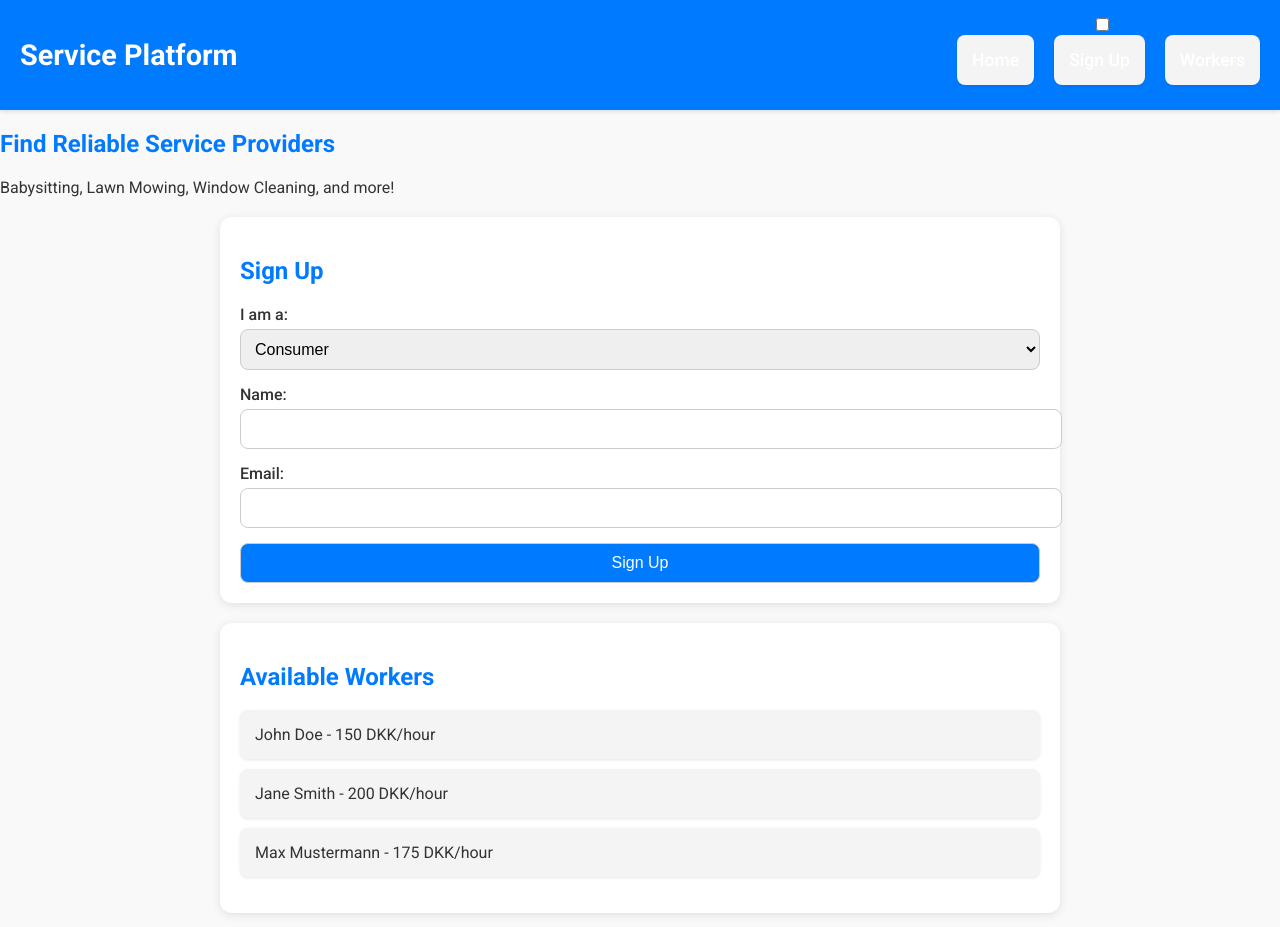
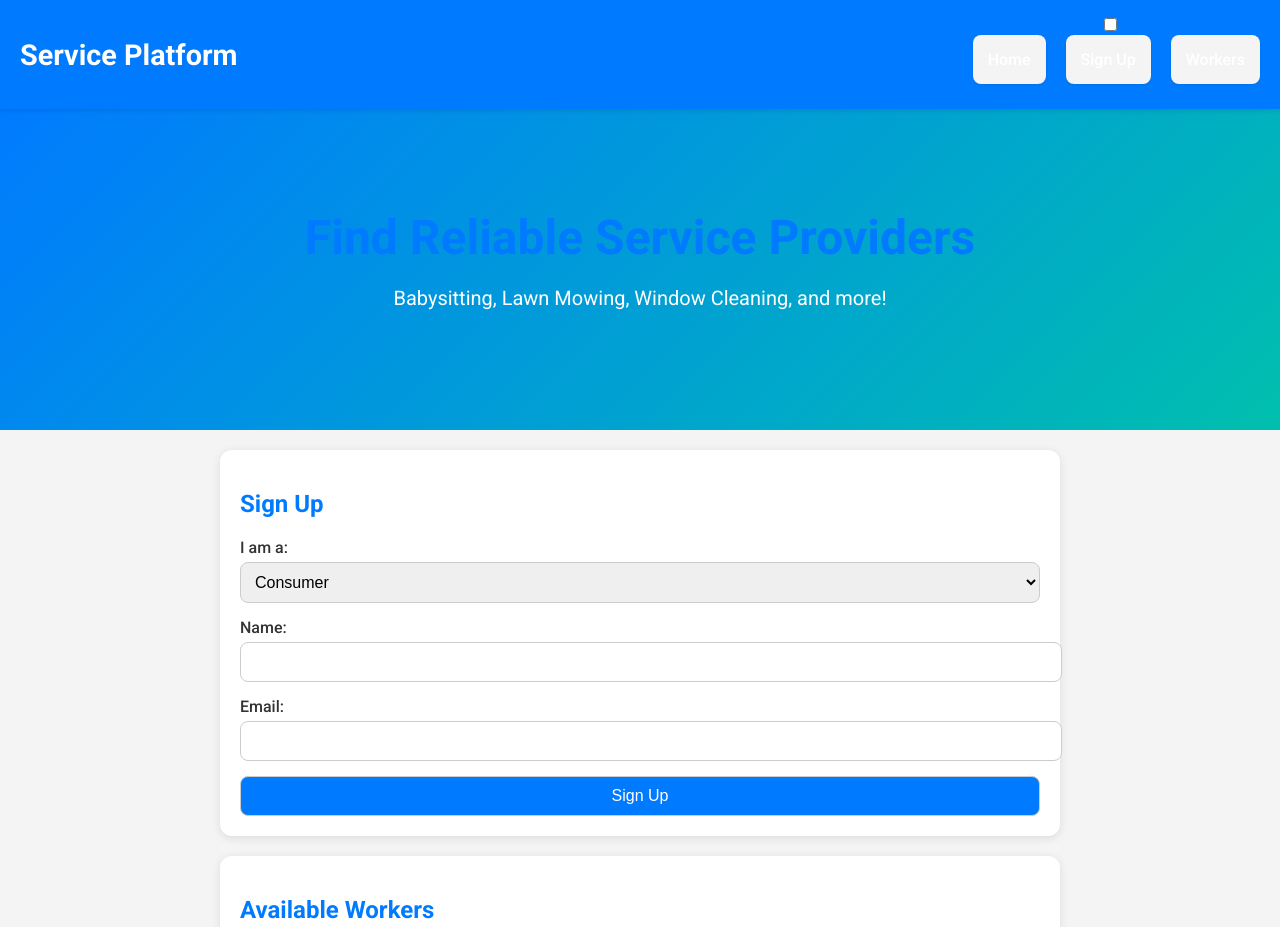
Before and after one commit to emb1ix/Projekt_bornearbejde, a plain HTML site: page index.html in a window 1280 px wide. Shown: the top 927 px of the page. Drawn offline with Linux system fonts and the light colour scheme.

Commit message:
Update styles.css

```diff
--- a/styles.css
+++ b/styles.css
@@ -2,7 +2,7 @@ body {
     font-family: 'Roboto', sans-serif;
     margin: 0;
     padding: 0;
-    background-color: #f9f9f9;
+    background-color: #f4f4f4;
     color: #333;
     overflow-x: hidden;
 }
@@ -32,7 +32,7 @@ header {
 
 .menu-icon {
     display: none;
-    font-size: 1.8rem;
+    font-size: 1.5rem;
     color: white;
     cursor: pointer;
 }
@@ -52,40 +52,29 @@ header {
     color: white;
     text-decoration: none;
     font-weight: 500;
-    font-size: 1.1rem;
     transition: color 0.3s ease;
 }
 
 .menu-items a:hover {
-    color: #FFD700;
+    color: #e2e2e2;
 }
 
-.hero-section {
-    background: linear-gradient(135deg, #007BFF, #00D084);
-    color: white;
+.hero-text {
     text-align: center;
     padding: 100px 20px;
-    background-size: cover;
-    background-position: center;
-    animation: hero-animation 1s ease-out;
+    background: linear-gradient(135deg, #007BFF 0%, #00BFAE 100%);
+    color: white;
 }
 
-.hero-content {
-    max-width: 600px;
-    margin: 0 auto;
+.animated-heading {
+    font-size: 3rem;
+    margin: 0;
+    animation: fadeInUp 2s ease-out;
 }
 
-.hero-content h2 {
-    font-family: 'Raleway', sans-serif;
-    font-size: 2.5rem;
-    margin: 0;
-    animation: fade-in 1s ease-in;
-}
-
-.hero-content p {
-    font-size: 1.2rem;
-    margin-top: 10px;
-    animation: fade-in 1.5s ease-in;
+.animated-description {
+    font-size: 1.25rem;
+    animation: fadeInUp 2.5s ease-out;
 }
 
 .container {
@@ -158,7 +147,6 @@ footer {
     padding: 15px 0;
 }
 
-/* Animation */
 @keyframes fade-in {
     from {
         opacity: 0;
@@ -170,10 +158,10 @@ footer {
     }
 }
 
-@keyframes hero-animation {
+@keyframes fadeInUp {
     from {
         opacity: 0;
-        transform: translateY(-30px);
+        transform: translateY(30px);
     }
     to {
         opacity: 1;
@@ -181,7 +169,7 @@ footer {
     }
 }
 
-/* Responsive design */
+/* Responsivt design */
 @media (max-width: 768px) {
     .menu-items {
         flex-direction: column;
```
